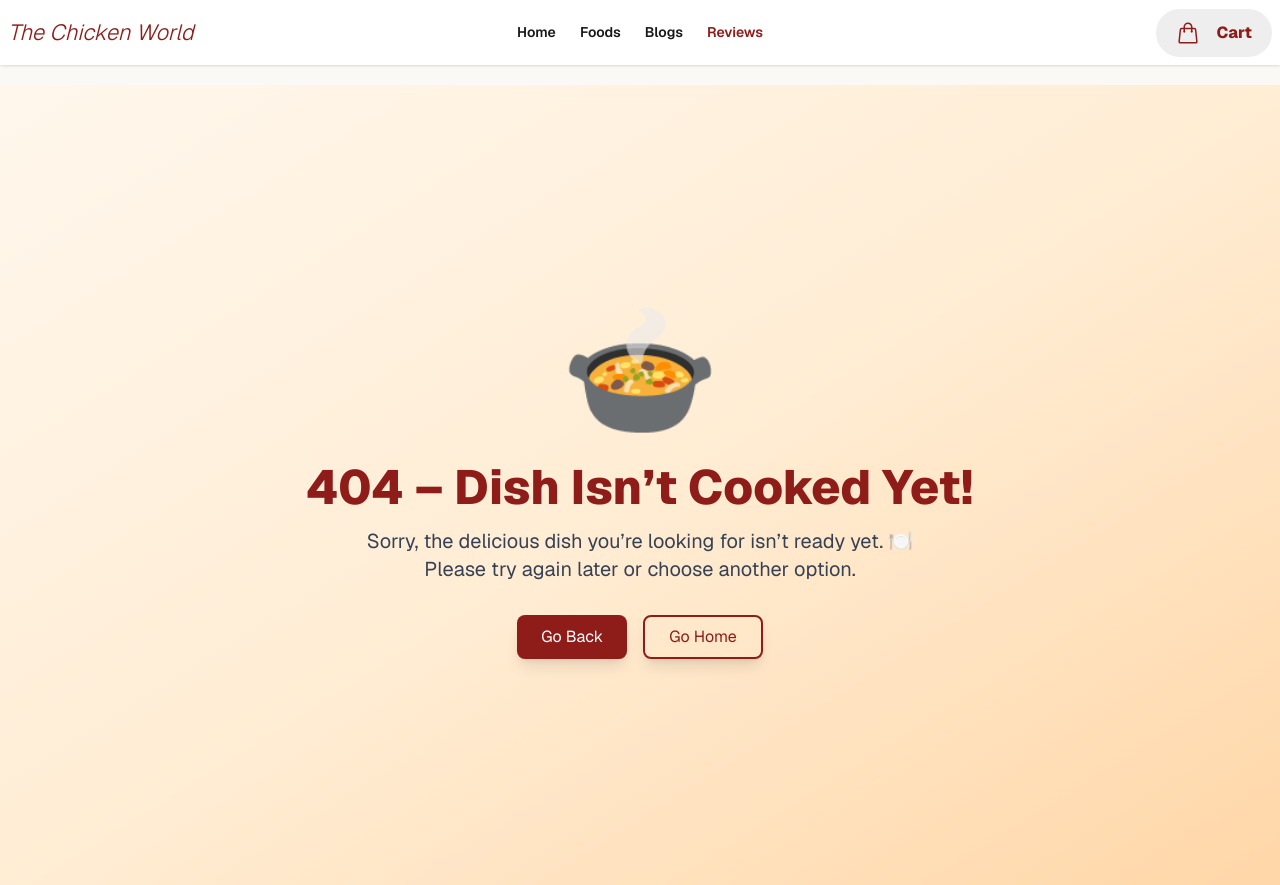
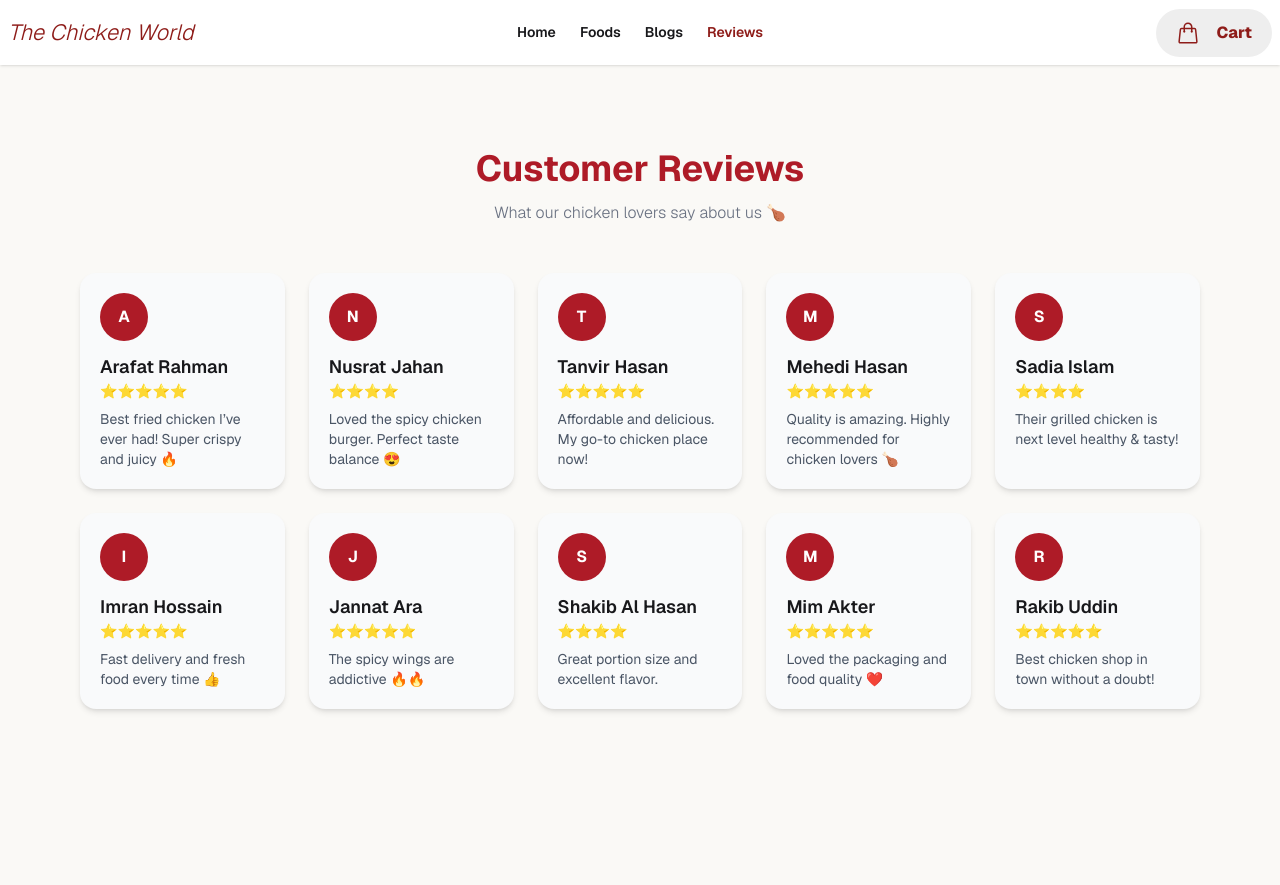
Before and after one commit to codeHasib/food-app-nextjs, a Next.js app: page /reviews in a window 1280 px wide. Before the commit this address had no page. After the commit the page ends 800 px from the top, so only its background shows below. Built offline with nearby package versions, Linux system fonts and the light colour scheme.

Commit message:
add blogs and review section

```diff
--- a/next.config.mjs
+++ b/next.config.mjs
@@ -11,6 +11,13 @@ const nextConfig = {
         pathname: "/**",
         search: "",
       },
+      {
+        protocol: "https",
+        hostname: "images.unsplash.com",
+        port: "",
+        pathname: "/**",
+        search: "",
+      },
     ],
   },
 };
--- /dev/null
+++ b/src/app/blogs/page.jsx
@@ -0,0 +1,7 @@
+import BlogSection from "@/components/BlogSection";
+
+const BlogPage = () => {
+  return <BlogSection></BlogSection>;
+};
+
+export default BlogPage;
--- a/src/app/foods/layout.jsx
+++ b/src/app/foods/layout.jsx
@@ -1,4 +1,5 @@
 import CartIcon from "@/components/CartIcon";
+import Footer from "@/components/Footer";
 import Tab from "@/components/Tab";
 
 const FoodLayout = ({ children }) => {
@@ -18,6 +19,7 @@ const FoodLayout = ({ children }) => {
       <Tab></Tab>
       {children}
       <CartIcon></CartIcon>
+      <Footer></Footer>
     </>
   );
 };
--- /dev/null
+++ b/src/app/reviews/page.jsx
@@ -0,0 +1,7 @@
+import ReviewSection from "@/components/ReviewSection";
+
+const ReviewsPage = () => {
+  return <ReviewSection></ReviewSection>;
+};
+
+export default ReviewsPage;
--- a/src/components/Nav.jsx
+++ b/src/components/Nav.jsx
@@ -11,7 +11,7 @@ const Nav = () => {
       <li className={pathName === "/" ? "text-[#8e1c19]" : ""}>
         <Link href={"/"}> Home </Link>
       </li>
-      <li className={pathName === "/foods" ? "text-[#8e1c19]" : ""}>
+      <li className={pathName === "/foods/all" ? "text-[#8e1c19]" : ""}>
         <Link href={"/foods/all"}> Foods </Link>
       </li>
       <li className={pathName === "/blogs" ? "text-[#8e1c19]" : ""}>
--- /dev/null
+++ b/src/components/ReviewSection.jsx
@@ -0,0 +1,112 @@
+"use client";
+
+import { motion } from "framer-motion";
+
+const reviews = [
+  {
+    id: 1,
+    name: "Arafat Rahman",
+    review: "Best fried chicken I’ve ever had! Super crispy and juicy 🔥",
+    rating: 5,
+  },
+  {
+    id: 2,
+    name: "Nusrat Jahan",
+    review: "Loved the spicy chicken burger. Perfect taste balance 😍",
+    rating: 4,
+  },
+  {
+    id: 3,
+    name: "Tanvir Hasan",
+    review: "Affordable and delicious. My go-to chicken place now!",
+    rating: 5,
+  },
+  {
+    id: 4,
+    name: "Mehedi Hasan",
+    review: "Quality is amazing. Highly recommended for chicken lovers 🍗",
+    rating: 5,
+  },
+  {
+    id: 5,
+    name: "Sadia Islam",
+    review: "Their grilled chicken is next level healthy & tasty!",
+    rating: 4,
+  },
+  {
+    id: 6,
+    name: "Imran Hossain",
+    review: "Fast delivery and fresh food every time 👍",
+    rating: 5,
+  },
+  {
+    id: 7,
+    name: "Jannat Ara",
+    review: "The spicy wings are addictive 🔥🔥",
+    rating: 5,
+  },
+  {
+    id: 8,
+    name: "Shakib Al Hasan",
+    review: "Great portion size and excellent flavor.",
+    rating: 4,
+  },
+  {
+    id: 9,
+    name: "Mim Akter",
+    review: "Loved the packaging and food quality ❤️",
+    rating: 5,
+  },
+  {
+    id: 10,
+    name: "Rakib Uddin",
+    review: "Best chicken shop in town without a doubt!",
+    rating: 5,
+  },
+];
+
+const ReviewSection = () => {
+  return (
+    <section className="py-16 px-5 md:px-20">
+
+      <motion.div
+        initial={{ opacity: 0, y: -40 }}
+        whileInView={{ opacity: 1, y: 0 }}
+        transition={{ duration: 0.6 }}
+        className="text-center mb-12"
+      >
+        <h2 className="text-4xl font-bold text-[#ae1b27]">Customer Reviews</h2>
+        <p className="text-gray-500 mt-3 font-light">
+          What our chicken lovers say about us 🍗
+        </p>
+      </motion.div>
+
+      <div className="grid md:grid-cols-3 lg:grid-cols-5 gap-6">
+        {reviews.map((item, index) => (
+          <motion.div
+            key={item.id}
+            initial={{ opacity: 0, scale: 0.8 }}
+            whileInView={{ opacity: 1, scale: 1 }}
+            transition={{ duration: 0.4, delay: index * 0.1 }}
+            className="bg-gray-50 p-5 rounded-2xl shadow-md hover:shadow-xl transition duration-300"
+          >
+
+            <div className="w-12 h-12 rounded-full bg-[#ae1b27] text-white flex items-center justify-center font-bold mb-3">
+              {item.name.charAt(0)}
+            </div>
+
+            <h3 className="font-semibold text-lg">{item.name}</h3>
+
+            <div className="text-yellow-500 text-sm mb-2">
+              {"⭐".repeat(item.rating)}
+            </div>
+
+            <p className="text-gray-600 text-sm">{item.review}</p>
+          </motion.div>
+        ))}
+      </div>
+    </section>
+  );
+};
+
+export default ReviewSection;
```
Also changed, not shown: src/components/BlogSection.jsx (added, +83 -0 lines).
